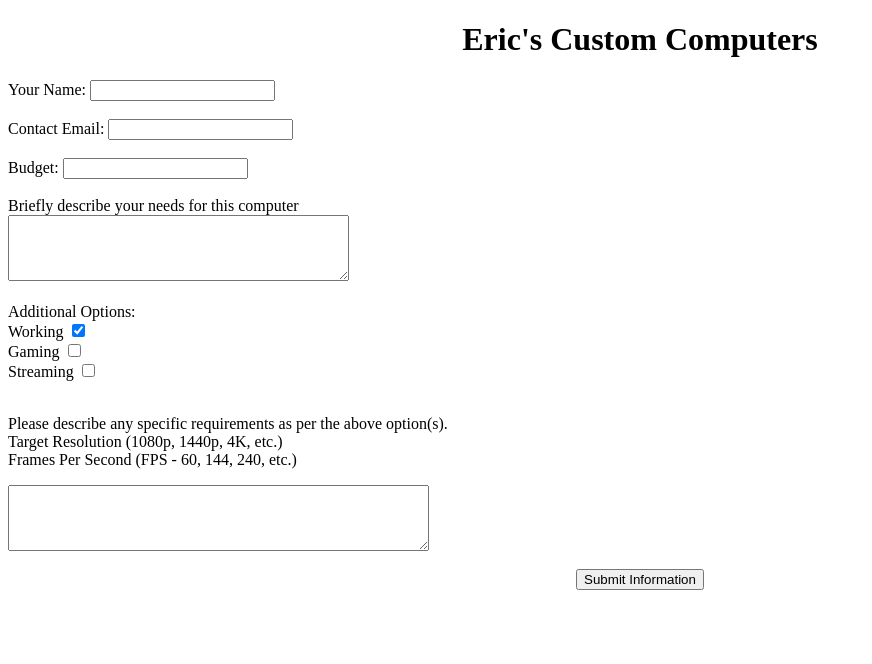
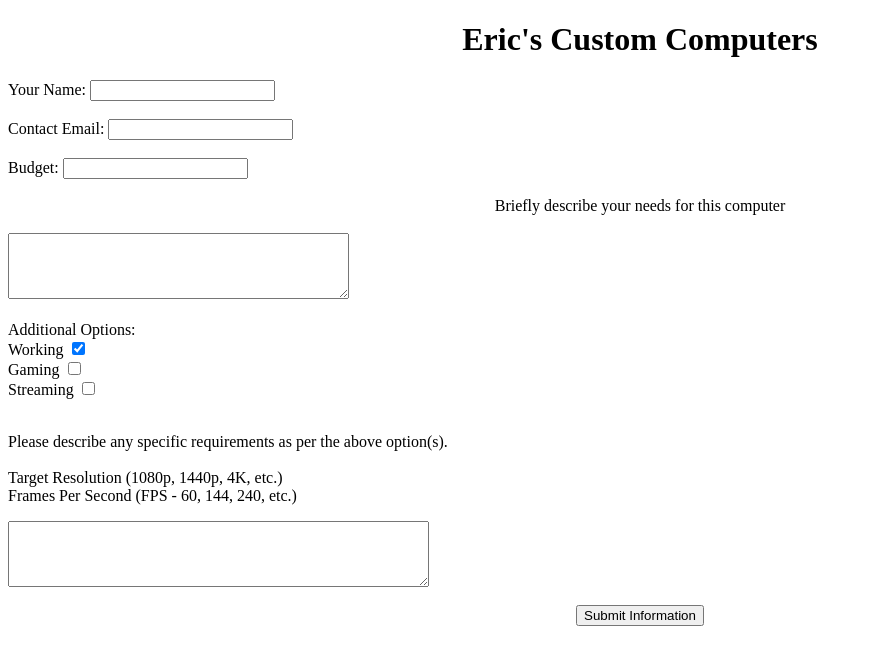
Before and after one commit to et-pc/create, a plain HTML site: page index.html in a window 1280 px wide. Both pictures are taken after a click on the checkbox 78 px from the left and 330 px from the top of the page. Shown: the whole page, without its empty margins (0-872 px from the left). Drawn offline with Linux system fonts and the light colour scheme.

Commit message:
Update index.html

```diff
--- a/index.html
+++ b/index.html
@@ -9,7 +9,7 @@
 Your Name: <input type="text" id="name"><br><br>
 Contact Email: <input type="email" id="email"><br><br>
 Budget: <input type="number" id="price"><br><br>
-Briefly describe your needs for this computer<br>
+	<center>Briefly describe your needs for this computer</center><br>
 <textarea rows="4" cols="40" id="usefor"></textarea><br><br>
 Additional Options:<br>
 Working <input type = "checkbox" id="work" onclick = "ifdesc()"><br>
@@ -27,7 +27,7 @@ function ifdesc() {
   var text = document.getElementById("descuse");
   if (checkBox.checked == true || checkBox2.checked == true || checkBox3.checked == true) {
   document.getElementById("descdesc").style.display = "block";
-  	document.getElementById("descdesc").innerHTML = "Please describe any specific requirements as per the above option(s). <br> Target Resolution (1080p, 1440p, 4K, etc.)<br> Frames Per Second (FPS - 60, 144, 240, etc.)";
+  	document.getElementById("descdesc").innerHTML = "Please describe any specific requirements as per the above option(s). <br><br> Target Resolution (1080p, 1440p, 4K, etc.)<br> Frames Per Second (FPS - 60, 144, 240, etc.)";
     text.style.display = "block";
   } else {
      text.style.display = "none";
```
